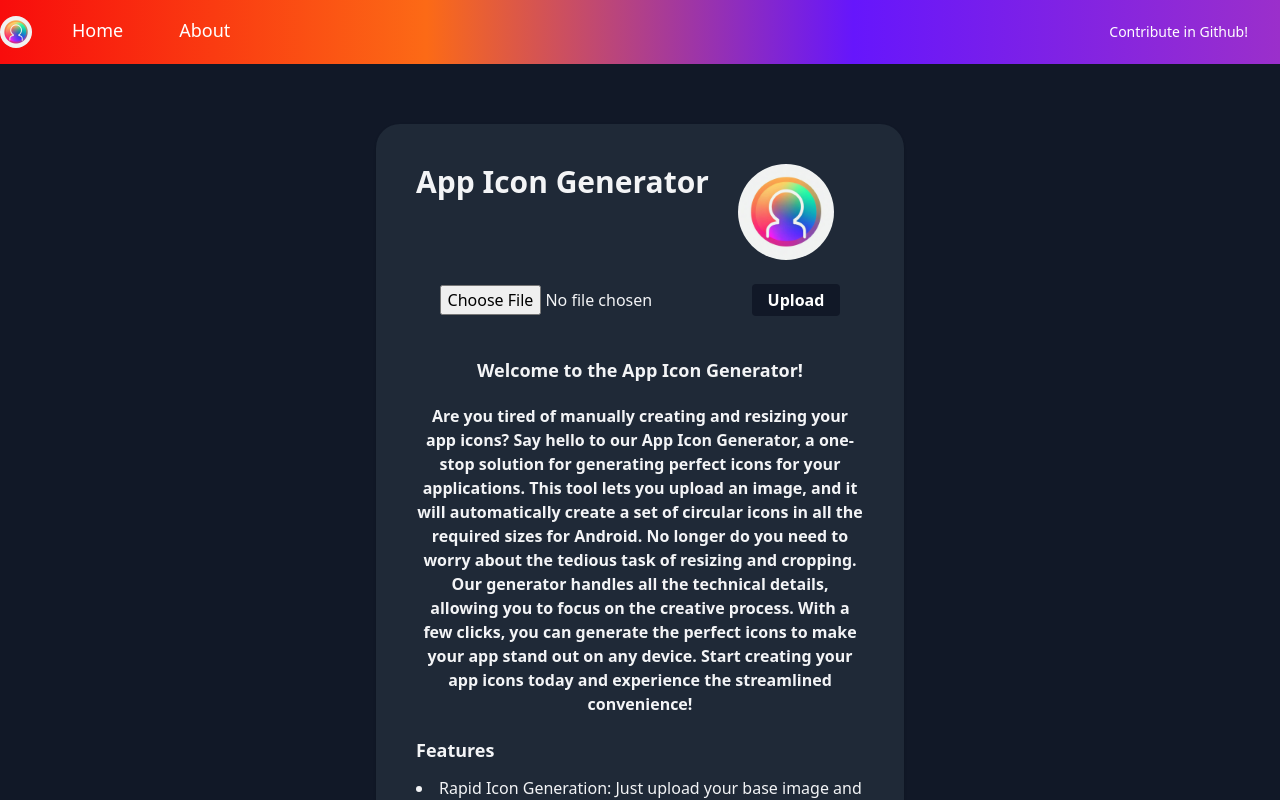
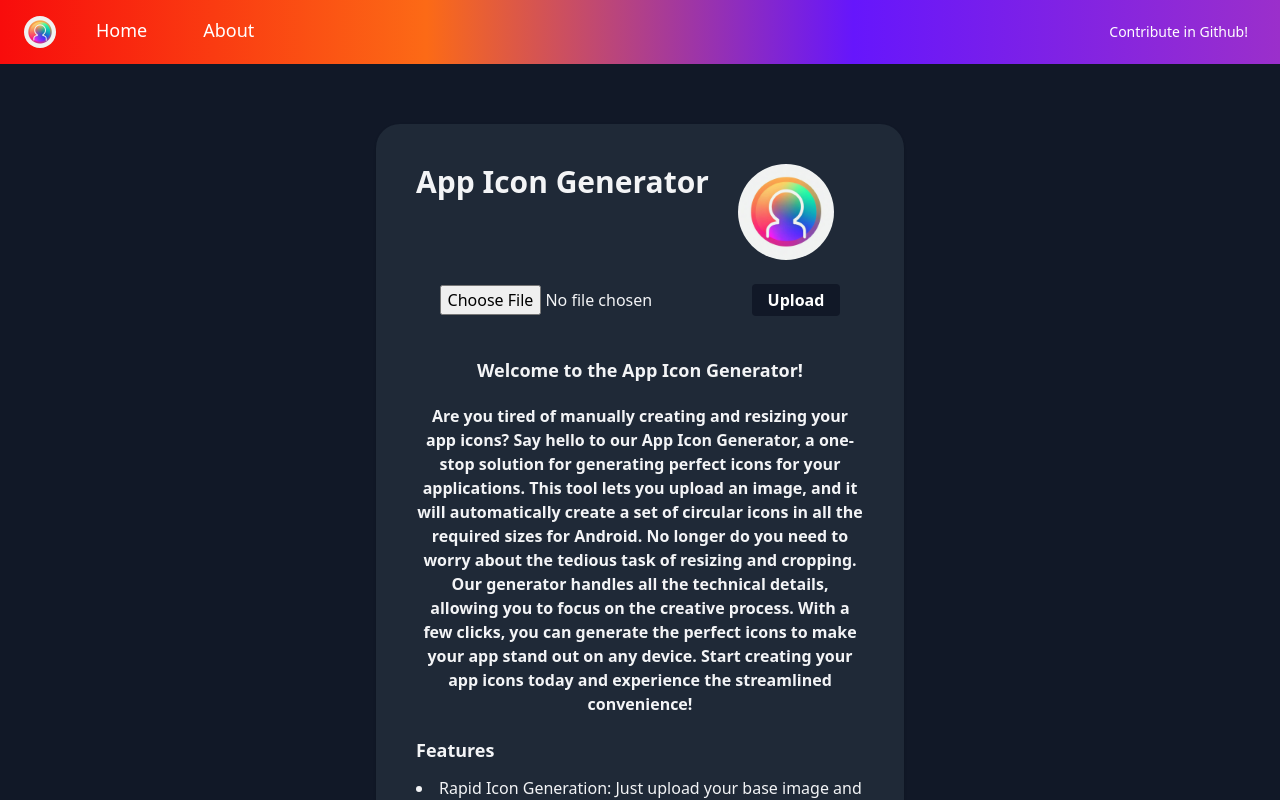
Before and after one commit to nikohoffren/app-icon-generator-website, a React (Vite) app: page / in a window 1280 px wide. Shown: the top 800 px of the page. Built offline with nearby package versions, Linux system fonts and the light colour scheme.

Commit message:
Add mx-6 for the icon image in NavBar

```diff
--- a/src/App.jsx
+++ b/src/App.jsx
@@ -1,9 +1,5 @@
 import React from "react";
-import {
-    BrowserRouter as Router,
-    Routes,
-    Route
-} from "react-router-dom";
+import { BrowserRouter as Router, Routes, Route } from "react-router-dom";
 import Home from "./pages/Home";
 import PrivacyPolicy from "./pages/PrivacyPolicy";
 import NavBar from "./layout/NavBar";
--- a/src/layout/NavBar.jsx
+++ b/src/layout/NavBar.jsx
@@ -4,7 +4,7 @@
 const NavBar = () => (
     <nav className="bg-gradient py-4">
         <ul className="flex justify-center text-lg">
-            <li className="mr-6">
+            <li className="mx-6">
                 <img
                     src="icon_512x512.png"
                     alt="App Icon Generator logo"
```
